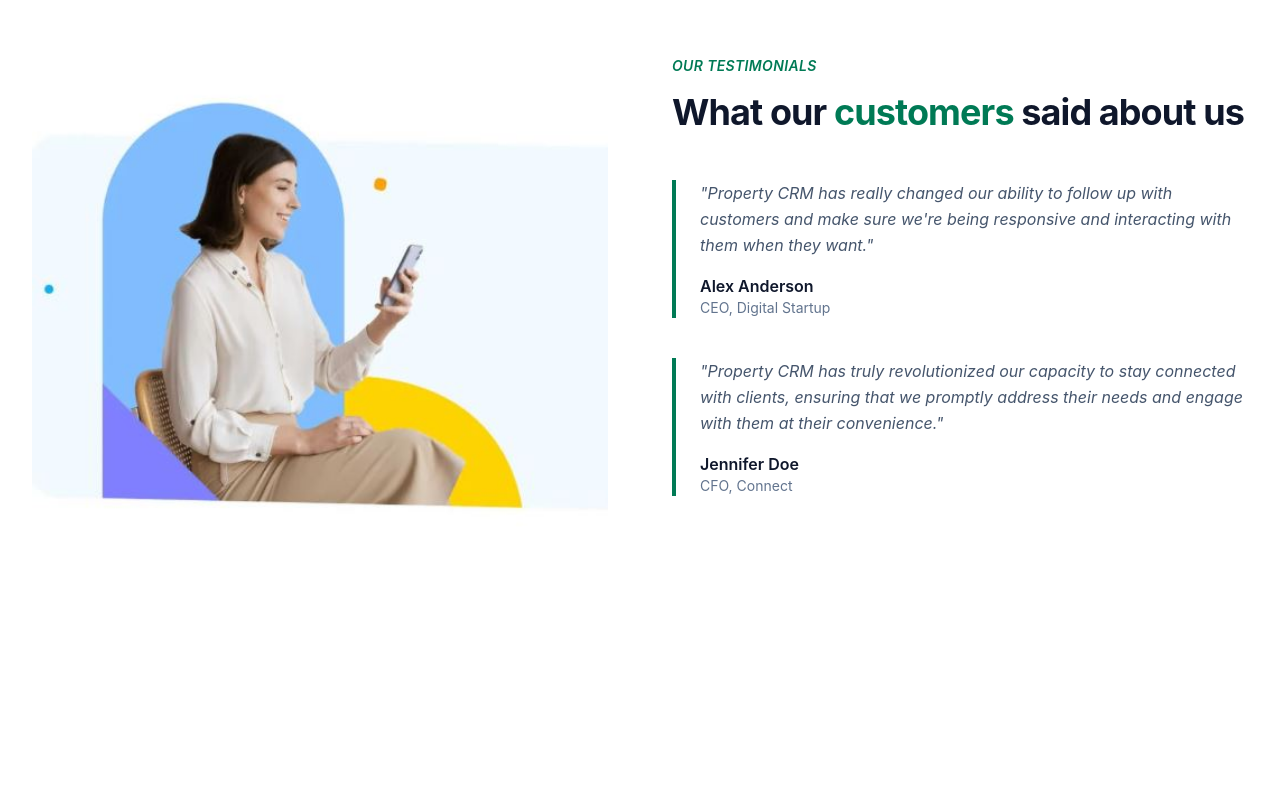
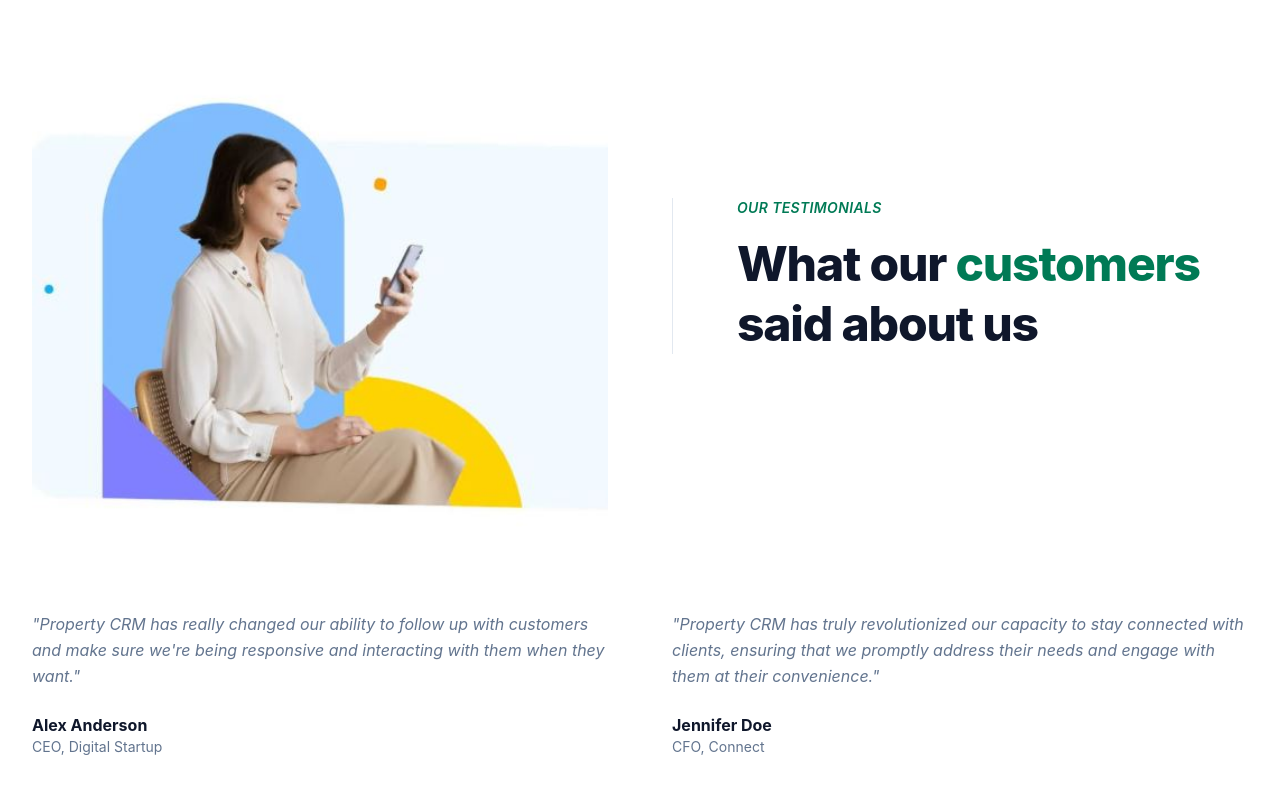
Before and after one commit to fatimaijaz404-del/propertyCRM, a React (Vite) app: page / in a window 1280 px wide. Shown: the part 3363-4157 px from the top of the page. Before the commit the page ends 4006 px from the top, so only its background shows below. Built offline with nearby package versions, Linux system fonts and the light colour scheme.

Commit message:
Fix testimonials layout to match reference

```diff
--- a/src/components/Testimonials.jsx
+++ b/src/components/Testimonials.jsx
@@ -18,37 +18,39 @@ const testimonials = [
 function Testimonials() {
   return (
     <section className="bg-white py-24">
-      <div className="px-8 max-w-7xl mx-auto grid md:grid-cols-2 gap-16 items-center">
+      <div className="px-8 max-w-7xl mx-auto">
 
-        {/* LEFT: Image */}
+        {/* TOP: Image + Heading side by side */}
+        <div className="grid md:grid-cols-2 gap-16 items-center mb-16">
           <div>
             <img
               src={testimonialImg}
               alt="Happy Property CRM customer"
-            className="w-full h-auto rounded-2xl"
+              className="w-full h-auto"
             />
           </div>
 
-        {/* RIGHT: Testimonials */}
-        <div>
+          <div className="md:border-l md:border-slate-200 md:pl-16">
             <p className="text-emerald-700 font-semibold uppercase italic tracking-wide text-sm mb-4">
               Our Testimonials
             </p>
-          <h2 className="text-4xl font-bold text-slate-900 tracking-tight mb-12">
+            <h2 className="text-5xl font-extrabold text-slate-900 tracking-tight leading-tight">
               What our <span className="text-emerald-700">customers</span> said about us
             </h2>
+          </div>
+        </div>
 
-          <div className="space-y-10">
+        {/* BOTTOM: Two testimonials side by side */}
+        <div className="grid md:grid-cols-2 gap-16">
           {testimonials.map((t, index) => (
-              <div key={index} className="border-l-4 border-emerald-700 pl-6">
-                <p className="text-slate-600 leading-relaxed mb-4 italic">
+            <div key={index}>
+              <p className="text-slate-500 leading-relaxed mb-6 italic">
                 "{t.quote}"
               </p>
-                <p className="font-semibold text-slate-900">{t.name}</p>
+              <p className="font-bold text-slate-900">{t.name}</p>
               <p className="text-sm text-slate-500">{t.role}</p>
             </div>
           ))}
-          </div>
         </div>
 
       </div>
```
Lines whose indentation alone changed are shown as unchanged.
